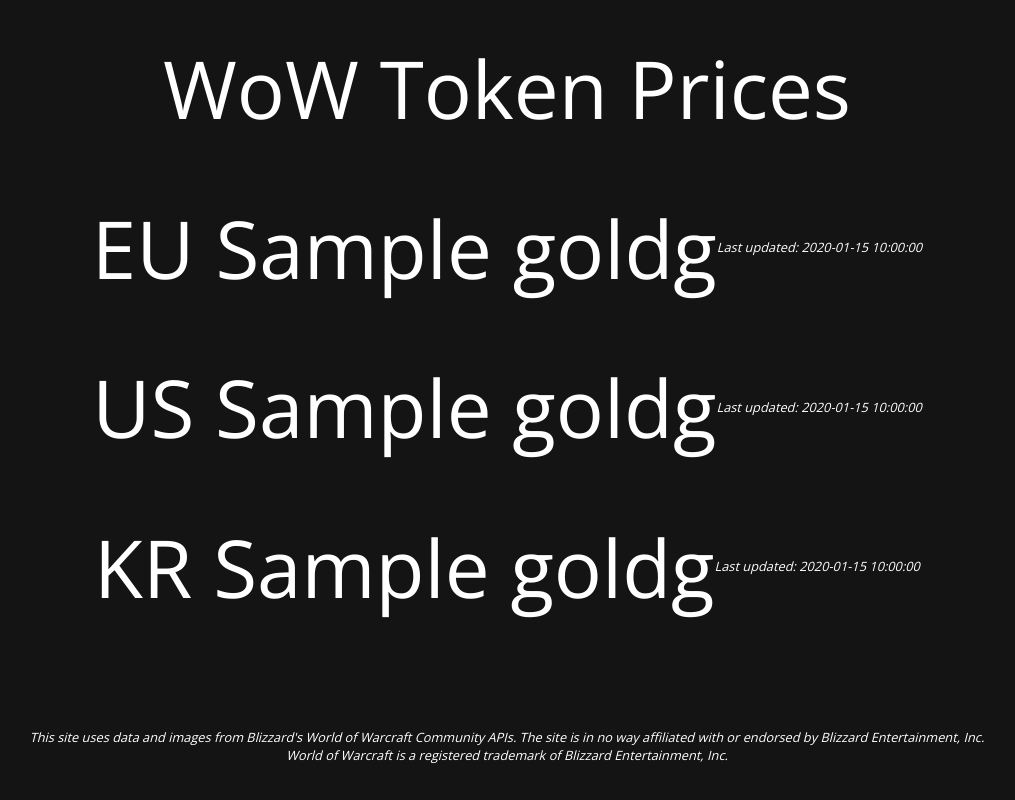
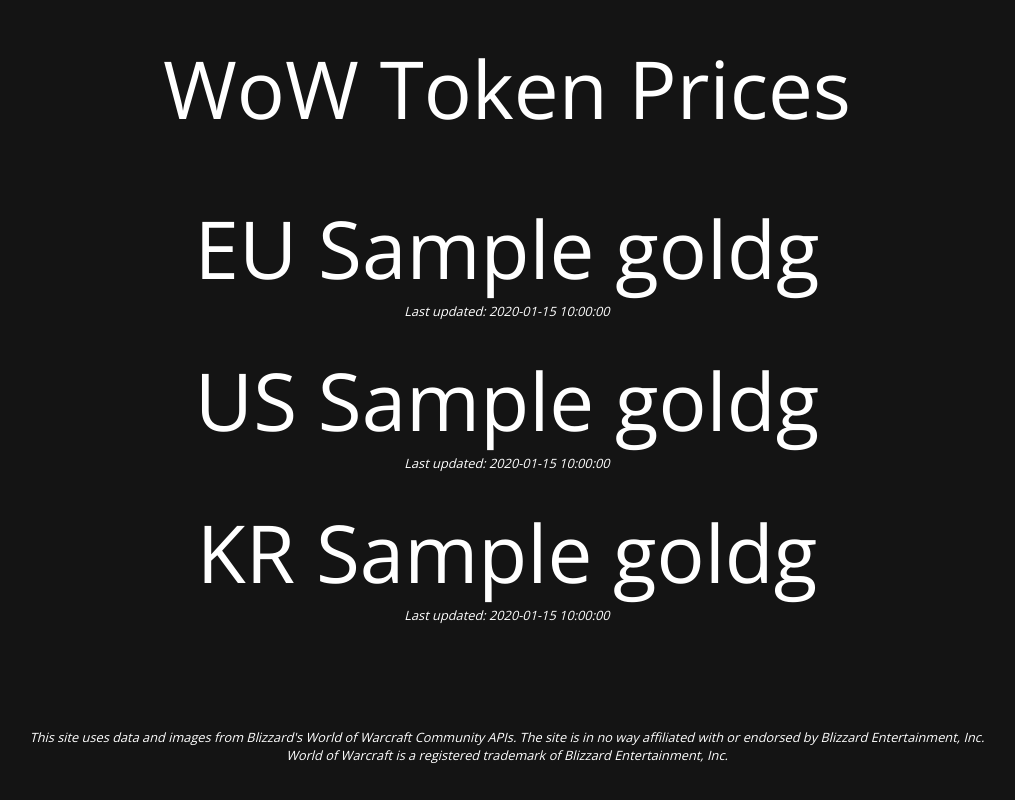
Before and after one commit to frreri/CharacterInfo, a Python web app: template webengine/templates/gold_token.html in a window 1280 px wide. Shown: the whole page, without its empty margins (133-1148 px from the left). Run offline with Jinja, Linux system fonts and the light colour scheme; the template is opened without the code that fills it: most values are stand-ins (such as "Sample title", 1, 10 or a date in 2020).

Commit message:
Fixed CSS for token page

```diff
--- a/webengine/static/css/main.css
+++ b/webengine/static/css/main.css
@@ -38,9 +38,20 @@
   justify-content: center;
   flex-wrap: nowrap;
 }
-
+.flex-container-col {
+  display: flex;
+  margin: auto;
+  align-items: center;
+  justify-content: center;
+  flex-wrap: wrap;
+  flex-direction: column;
+}
 .big-headline {
   font-size: 500%;
+}
+.big-headline-mb0 {
+  font-size: 500%;
+  margin-bottom: 0%;
 }
 .toplist-grp {
   margin-top: 1%;
--- a/webengine/templates/gold_token.html
+++ b/webengine/templates/gold_token.html
@@ -1,18 +1,18 @@
 {% extends "layout.html" %}
 {% block content %}
-<div class="flex-container">
+<div class="flex-container-col">
     <div class="big-headline">
     WoW Token Prices
     </div>
-    <div class="big-headline">
+    <div class="big-headline-mb0">
     EU {{ data.eu.gold }}g
     </div>
     <p class="footnote">Last updated: {{data.eu.updated}}</p>
-    <div class="big-headline">
+    <div class="big-headline-mb0">
     US {{ data.us.gold }}g
     </div>
     <p class="footnote">Last updated: {{data.us.updated}}</p>
-    <div class="big-headline">
+    <div class="big-headline-mb0">
     KR {{ data.kr.gold }}g
     </div>
     <p class="footnote">Last updated: {{data.kr.updated}}</p>
```
